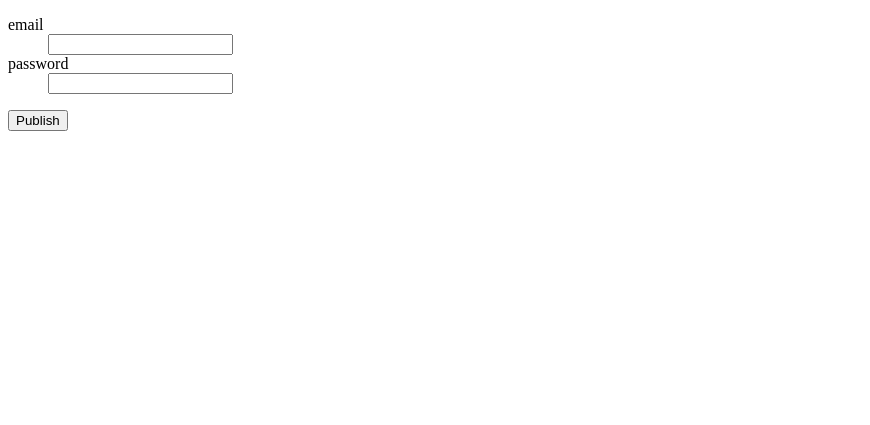
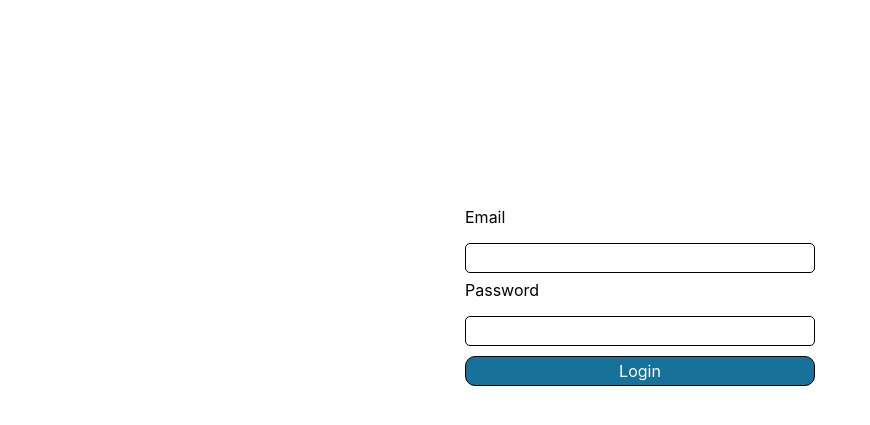
Before and after one commit to SWE-AGGERS/SocialDice, a Flask app: page /login in a window 1280 px wide. Shown: the top 425 px of the page, without its empty margins (0-870 px from the left). Run offline with Flask 2, Linux system fonts and the light colour scheme; some libraries are stand-ins or nearby versions.

Commit message:
Login Panel Updated

```diff
--- a/monolith/forms.py
+++ b/monolith/forms.py
@@ -7,6 +7,7 @@ class LoginForm(FlaskForm):
     email = f.StringField('email', validators=[DataRequired()])
     password = f.PasswordField('password', validators=[DataRequired()])
     display = ['email', 'password']
+
 
 
 class UserForm(FlaskForm):
--- /dev/null
+++ b/monolith/static/css/login.css
@@ -0,0 +1,43 @@
+input{
+    float: left;
+    height:30px;
+    border: 1px solid #000000;
+    width:100%;
+    margin:4px;
+    border-radius: 5px;
+}
+
+label{
+    float: left;
+    height: 30px;
+    width:100%;
+    color: #000000;
+    text-align: left;
+    margin-top:5px;
+    text-transform: capitalize;
+}
+input[type=submit] {
+    float: left;
+    height:30px;
+    border: 1px solid #000000;
+    width:100%;
+    margin-top:10px;
+    margin-bottom: 10px;
+    background: #177199;
+    border-radius: 10px;
+    color: #ffffff;
+}
+form{
+  width:100%;
+  float: left;
+  margin: 0;
+  padding: 0;
+}
+
+h3{
+    padding: 3px;
+    color: #ffffff;
+    border-radius: 20px;
+    text-align: center;
+    margin:5px;
+}
--- a/monolith/templates/includes/nav.html
+++ b/monolith/templates/includes/nav.html
@@ -0,0 +1,31 @@
+<nav class="navbar navbar-expand-lg navbar-light bg-light">
+  <a class="navbar-brand" href="#">Social Dice</a>
+  <button class="navbar-toggler" type="button" data-toggle="collapse" data-target="#navbarSupportedContent" aria-controls="navbarSupportedContent" aria-expanded="false" aria-label="Toggle navigation">
+    <span class="navbar-toggler-icon"></span>
+  </button>
+
+  <div class="collapse navbar-collapse" id="navbarSupportedContent">
+    <ul class="navbar-nav mr-auto">
+      <li class="nav-item active">
+        <a class="nav-link" href="#">Home <span class="sr-only">(current)</span></a>
+      </li>
+      <li class="nav-item">
+        <a class="nav-link" href="#">Profile</a>
+      </li>
+
+        {% if current_user.is_authenticated %}
+          <li class="nav-item">
+            <a class="nav-link" href="/logout" tabindex="-1" aria-disabled="true">Logout</a>
+          </li>
+        {% else %}
+
+        {% endif %}
+
+    </ul>
+    <form class="form-inline my-2 my-lg-0">
+      <input class="form-control mr-sm-2" type="search" placeholder="Search" aria-label="Search">
+      <button class="btn btn-outline-success my-2 my-sm-0" type="submit">Search</button>
+    </form>
+
+  </div>
+</nav>
--- a/monolith/templates/layout.html
+++ b/monolith/templates/layout.html
@@ -3,9 +3,15 @@
 <html lang="en">
 <head>
     <meta charset="UTF-8">
+    <link rel="stylesheet" href="https://stackpath.bootstrapcdn.com/bootstrap/4.3.1/css/bootstrap.min.css" integrity="sha384-ggOyR0iXCbMQv3Xipma34MD+dH/1fQ784/j6cY/iJTQUOhcWr7x9JvoRxT2MZw1T" crossorigin="anonymous">
+    <script src="https://code.jquery.com/jquery-3.3.1.slim.min.js" integrity="sha384-q8i/X+965DzO0rT7abK41JStQIAqVgRVzpbzo5smXKp4YfRvH+8abtTE1Pi6jizo" crossorigin="anonymous"></script>
+    <script src="https://cdnjs.cloudflare.com/ajax/libs/popper.js/1.14.7/umd/popper.min.js" integrity="sha384-UO2eT0CpHqdSJQ6hJty5KVphtPhzWj9WO1clHTMGa3JDZwrnQq4sF86dIHNDz0W1" crossorigin="anonymous"></script>
+    <script src="https://stackpath.bootstrapcdn.com/bootstrap/4.3.1/js/bootstrap.min.js" integrity="sha384-JjSmVgyd0p3pXB1rRibZUAYoIIy6OrQ6VrjIEaFf/nJGzIxFDsf4x0xIM+B07jRM" crossorigin="anonymous"></script>
     <title>{% block title %}  {% endblock %} </title>
 </head>
 <body>
+
+<div class="container">
 
 
 {% include "includes/nav.html" %}
@@ -15,6 +21,6 @@
 {% endblock %}
 
 {% include "includes/footer.html" %}
-
+</div>
 </body>
 </html>
--- a/monolith/templates/login.html
+++ b/monolith/templates/login.html
@@ -1,22 +1,46 @@
-{% extends "layout.html" %}
-{% block title %}
-    Login Panel
-{% endblock %}
-{% block content %}
-  <form action="" method="POST">
-    {{ form.hidden_tag() }}
-    <dl>
-     {% for field in form.display %}
-     <dt>{{ form[field].label }}</dt>
-     <dd>{{ form[field]() }}</dd>
-       {% if form[field].errors %}
-          {% for e in form[field].errors %}
-           <p class="help-block">{{ e }}</p>
-          {% endfor %}
-       {% endif %}
-     {% endfor %}
-    </dl>
-    <p>
-    <input type=submit value="Publish">
-  </form>
-{% endblock %}
+<html>
+<head>
+<title> Login Panel </title>
+    <link rel="stylesheet" href="../static/css/login.css">
+    <link rel="stylesheet" href="https://stackpath.bootstrapcdn.com/bootstrap/4.3.1/css/bootstrap.min.css" integrity="sha384-ggOyR0iXCbMQv3Xipma34MD+dH/1fQ784/j6cY/iJTQUOhcWr7x9JvoRxT2MZw1T" crossorigin="anonymous">
+    <script src="https://code.jquery.com/jquery-3.3.1.slim.min.js" integrity="sha384-q8i/X+965DzO0rT7abK41JStQIAqVgRVzpbzo5smXKp4YfRvH+8abtTE1Pi6jizo" crossorigin="anonymous"></script>
+    <script src="https://cdnjs.cloudflare.com/ajax/libs/popper.js/1.14.7/umd/popper.min.js" integrity="sha384-UO2eT0CpHqdSJQ6hJty5KVphtPhzWj9WO1clHTMGa3JDZwrnQq4sF86dIHNDz0W1" crossorigin="anonymous"></script>
+    <script src="https://stackpath.bootstrapcdn.com/bootstrap/4.3.1/js/bootstrap.min.js" integrity="sha384-JjSmVgyd0p3pXB1rRibZUAYoIIy6OrQ6VrjIEaFf/nJGzIxFDsf4x0xIM+B07jRM" crossorigin="anonymous"></script>
+</head>
+<body>
+<div class="container">
+    <div class="row h-25"></div>
+    <div class="row">
+        <div class="col-12">
+        {% if error %}
+            <div class="alert alert-danger" role="alert">{{ error }}</div>
+        {% endif %}
+        </div>
+    </div>
+
+    <div class="row h-25">
+        <div class="col-4">
+        </div>
+        <div class="col-4 ">
+
+            <form action="" method="POST">
+                    {{ form.hidden_tag() }}
+                    {% for field in form.display %}
+                        <div class="form-group ">
+                               {{ form[field].label }}
+                               {{ form[field]() }}
+                         </div>
+                        <br>
+                     {% endfor %}
+                    <br>
+                    <input type=submit  value="Login">
+            </form>
+        </div>
+
+        <div class="col-4">
+
+        </div>
+    </div>
+</div>
+</body>
+</html>
--- a/monolith/views/auth.py
+++ b/monolith/views/auth.py
@@ -10,15 +10,19 @@ auth = Blueprint('auth', __name__)
 @auth.route('/login', methods=['GET', 'POST'])
 def login():
     form = LoginForm()
+    error = ""
     if form.validate_on_submit():
         email, password = form.data['email'], form.data['password']
         q = db.session.query(User).filter(User.email == email)
         user = q.first()
-        print(q.first().id)
+
         if user is not None and user.authenticate(password):
             login_user(user)
             return redirect('/')
-    return render_template('login.html', form=form)
+        else:
+            error="User not found"
+
+    return render_template('login.html', form=form, error=error)
 
 
 @auth.route("/logout")
```
Also changed, not shown: monolith/templates/index.html (+3 -5 lines).
